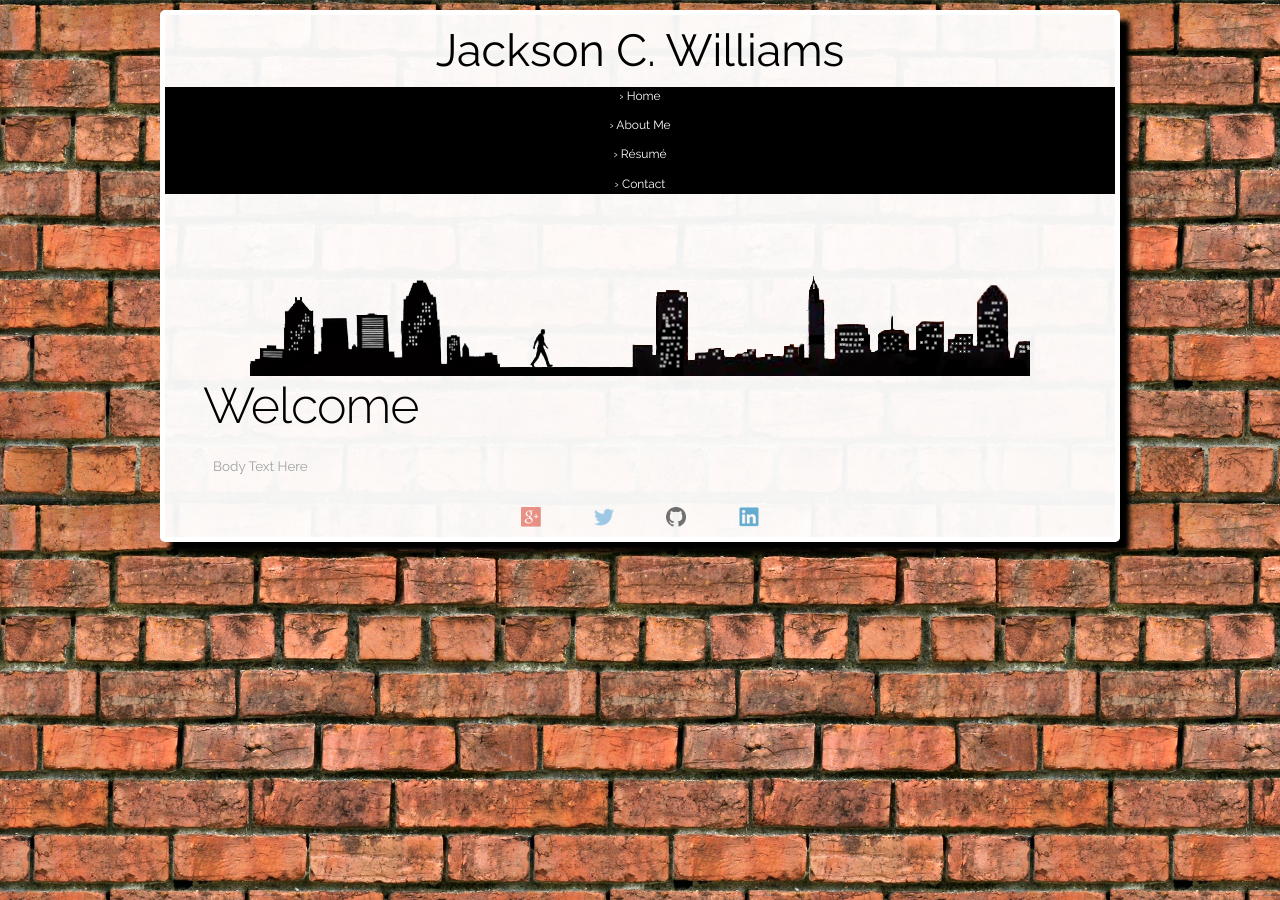
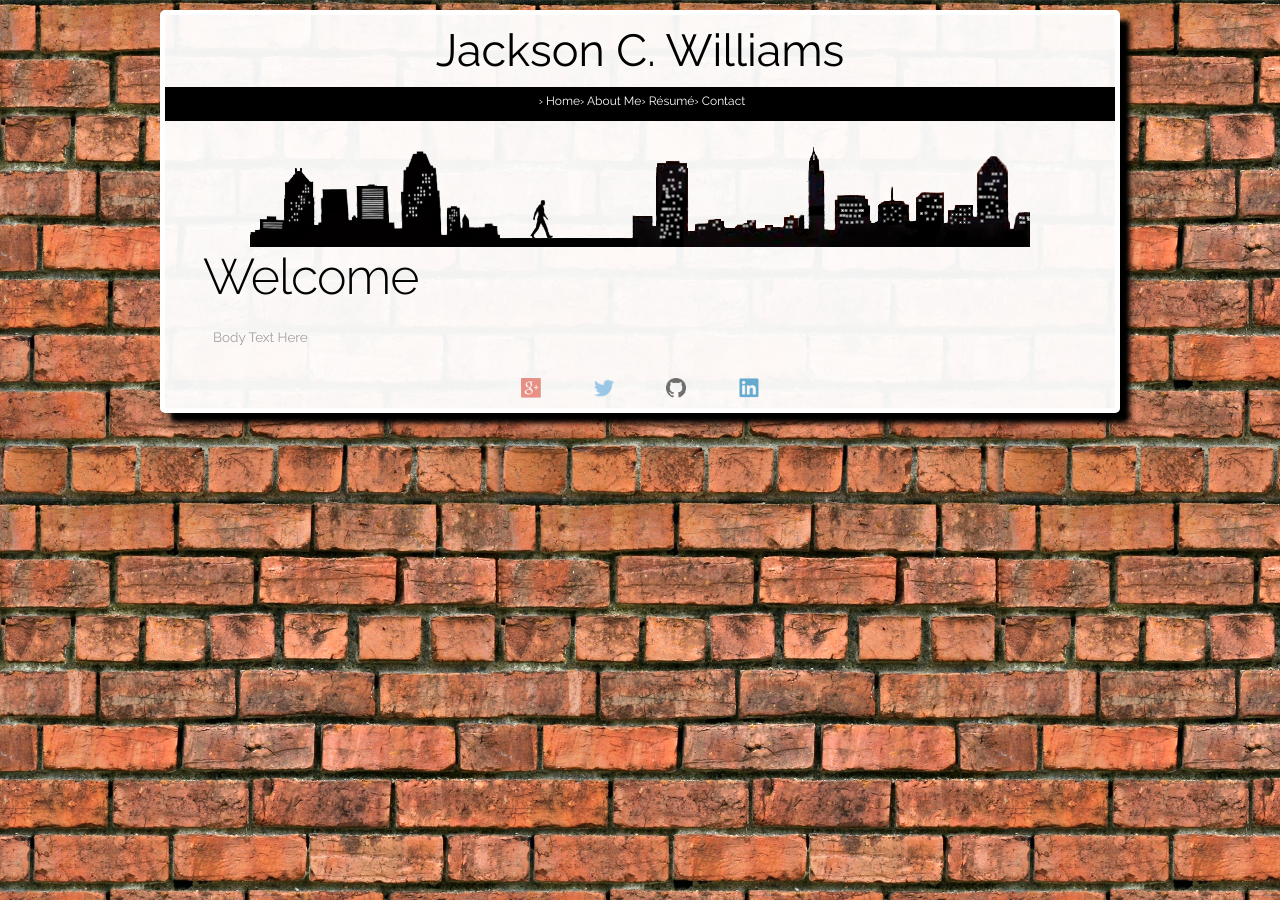
Before and after one commit to jacksoncwilliams/jackson-erin, a Jekyll site: the page built from fleektryout.html, in a window 1280 px wide. Built offline with Jekyll 4.4.1, drawn with Linux system fonts in a browser that asks for light colours.

Commit message:
Update layout.css

```diff
--- a/css/layout.css
+++ b/css/layout.css
@@ -10,7 +10,7 @@ color: #000;
 font-size: 300%;
 }
 
-#navigation {
+.nav {
 position: relative;
 clear: none;
 height: auto;
@@ -165,7 +165,7 @@ text-align: center;
   cursor: default;
 }
 
-@media screen and (max-width: 480px) {
+@media screen and (min-width: 480px) {
   .nav li {
     width: auto;
     border-bottom: none;
```
